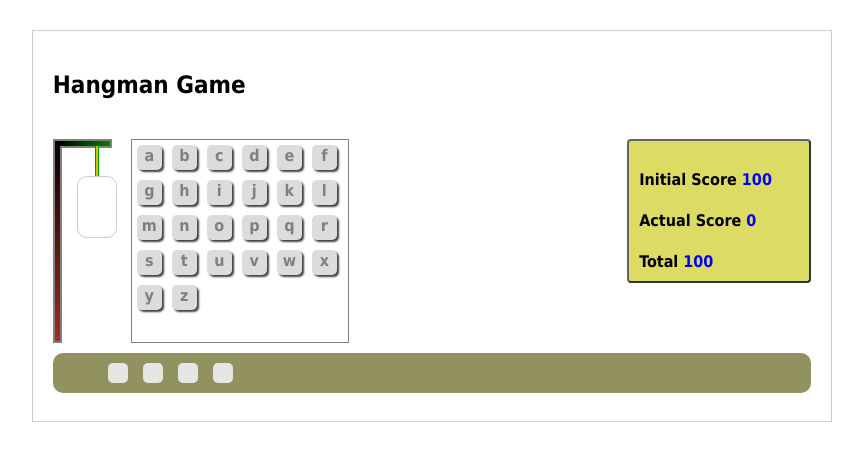
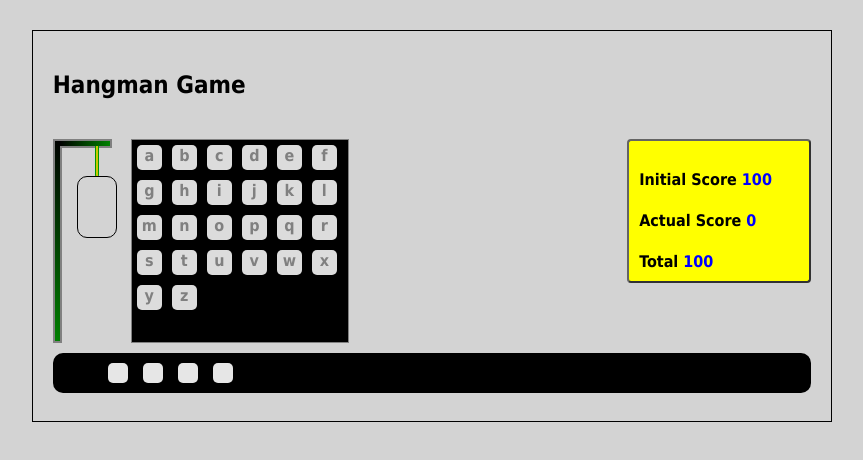
Before and after one commit to GavinC4/Hangman-, a plain HTML site: page index.html in a window 1280 px wide. Shown: the whole page, without its empty margins (208-1071 px from the left). Drawn offline with Linux system fonts and the light colour scheme.

Commit message:
have to remake with less complicated code

```diff
--- a/style.css
+++ b/assets/css/style.css
@@ -1,6 +1,7 @@
 body {
   font-family:'Tahoma';
   font-weight:bold;
+  background-color: lightgrey;
 }
 
 #success-hangman {
@@ -54,7 +55,7 @@ body {
   width:60%;
   height:350px;
   padding:20px;
-  border:1px solid #ccc;
+  border:1px solid black;
   clear:both;
   position:relative;
 }
@@ -70,7 +71,7 @@ body {
   width:5px;
   position:relative;
   height:200px;
-  background:linear-gradient(45deg, brown, black);
+  background:linear-gradient(45deg, green, black);
   border:2px solid gray;
 }
 
@@ -104,7 +105,7 @@ body {
 #human {
   width:38px;
   height:60px;
-  border:1px solid #ccc;
+  border:1px solid black;
   margin-left:22px;
   margin-top:35px;
   border-radius:10px;
@@ -180,6 +181,7 @@ body {
 }
 
 #letters {
+  background-color: black;
   position:absolute;
   width:216px;
   height:202px;
@@ -220,7 +222,7 @@ body {
   float:right;
   width:160px;
   height:120px;
-  background:rgb(220,220,100);
+  background-color: yellow;
   padding:10px;
   border-left:2px solid rgb(100,100,100);
   border-top:2px solid rgb(100,100,100);
@@ -238,7 +240,7 @@ body {
 }
 
 #random-word {
-  background:rgba(100,100,30,0.7);
+  background-color: black;
   width:100%;
   height:40px;
   border-radius:10px;
--- a/javascript.js
+++ b/assets/javascript/game.js
@@ -158,6 +158,7 @@ var hangman = (function(){
     blockWord.innerHTML = '';
     newWord = words[parseInt(Math.random() * words.length) + 1];
     buildSpaces(newWord, blockWord);
+
   };
 
   var buildSpaces = function(word, block) {
@@ -215,3 +216,6 @@ var hangman = (function(){
 }());
 
 hangman.init();
+
+
+//had trouble with onKeyUp just used onClick
--- a/index.html
+++ b/index.html
@@ -4,7 +4,7 @@
 	<meta charset="utf-8">
 	<meta name="viewport" content="width=device-width, initial-scale=1.0">
 	<title>Hangman!</title>
-	<link rel="stylesheet" type="text/css" href="style.css">
+	<link rel="stylesheet" type="text/css" href="assets/css/style.css">
 </head>
 <body>
 <div class="hangman">
@@ -40,6 +40,6 @@
   </div>
   <div id="random-word"></div>
 </div>
-<script src="javascript.js"></script>
+<script src="assets/javascript/game.js"></script>
 </body>
 </html>
```
